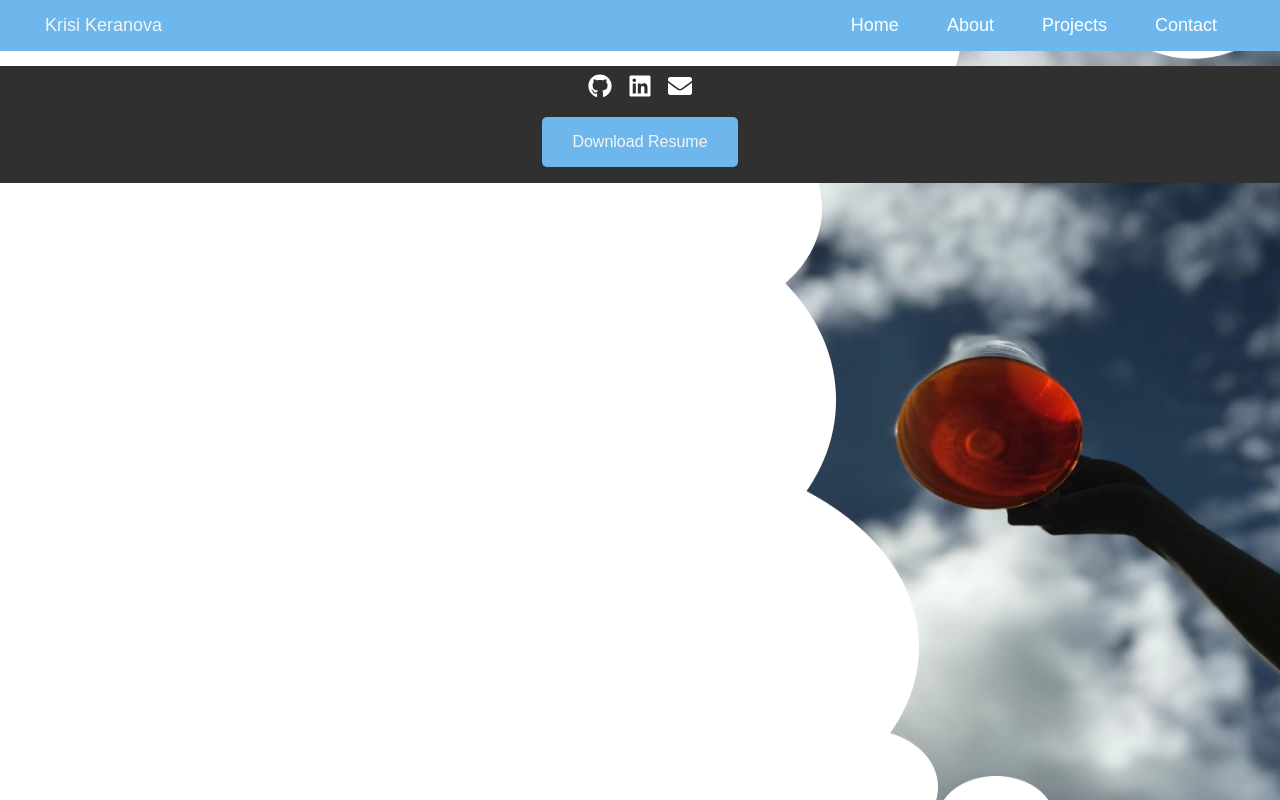
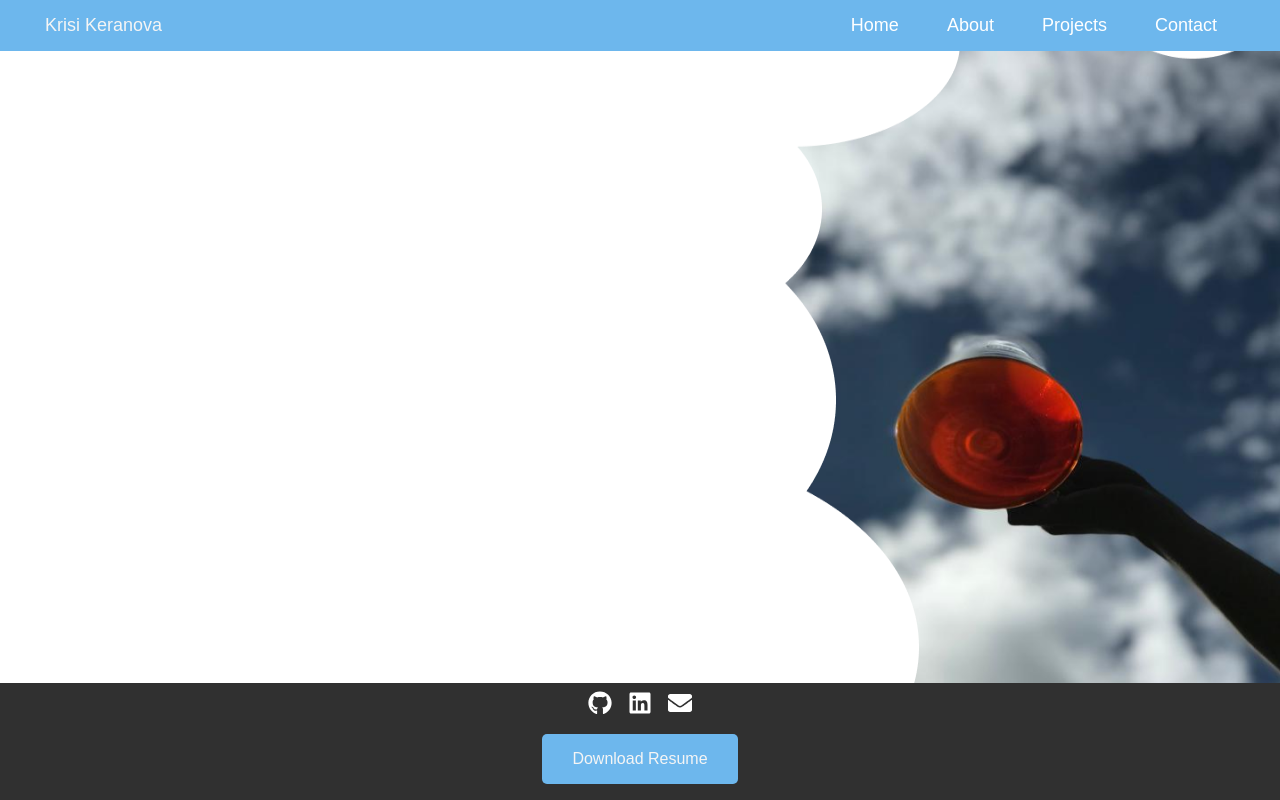
Before and after one commit to krisike/portfolio_website, a React (Create React App) app in the folder client/: page / in a window 1280 px wide. Built offline with nearby package versions, Linux system fonts and the light colour scheme; no server answers.

Commit message:
small css change and upbrade of yarn

```diff
--- /dev/null
+++ b/client/src/pages/Home.css
@@ -0,0 +1,3 @@
+.menuFooter {
+  position: fixed;
+}
--- a/client/src/pages/Home.jsx
+++ b/client/src/pages/Home.jsx
@@ -1,5 +1,5 @@
 import React from 'react';
-require('../styling/Home.css');
+require('./Home.css');
 
 const Home = () => {
   return <div className="home-container">Hello</div>;
--- a/client/src/styling/Home.css
+++ /dev/null
@@ -1,3 +0,0 @@
-.menuFooter {
-  /* position: fixed; */
-}
```
Also changed, not shown: 1 other file (tests, documents, lock files or other folders).
